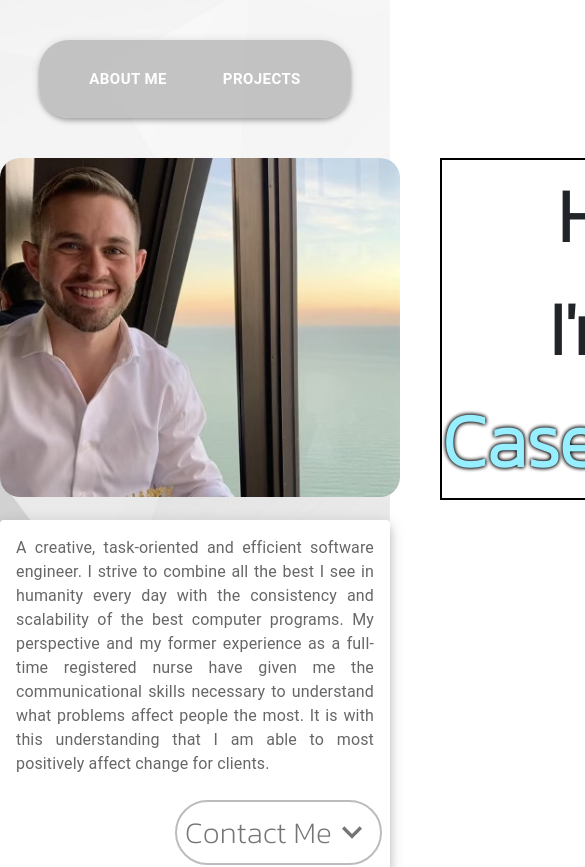
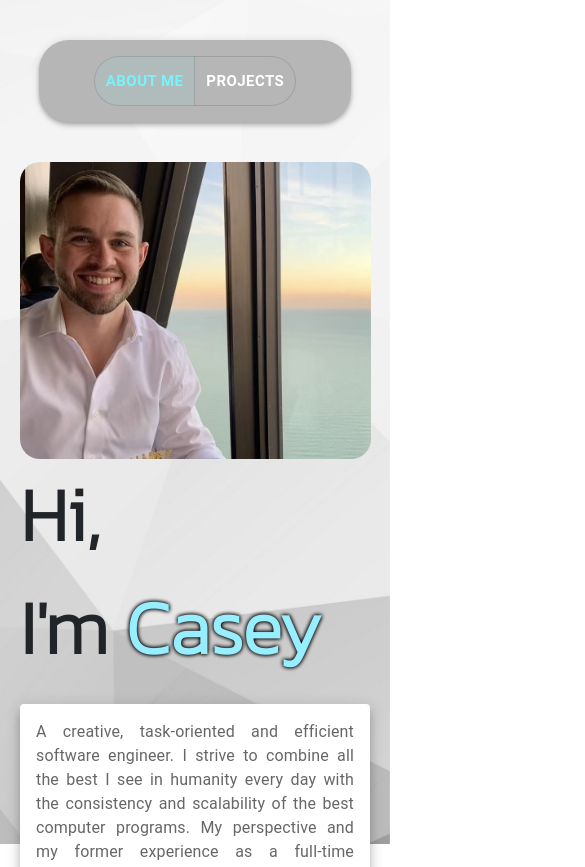
Before and after one commit to cjones1047/my-portfolio, a React (Create React App) app: page / in a window 390 px wide. Shown: the top 867 px of the page, 585 px wide, since content can reach past the window. Built offline with nearby package versions, Linux system fonts and the light colour scheme.

Commit message:
Picture and greeting reformatted, barand statement adjusted, Appbar adjusted to correctly highlight viewed component

```diff
--- a/src/components/Home.css
+++ b/src/components/Home.css
@@ -1,9 +1,8 @@
 .brand-statement-container {
     margin: 0 auto;
     display: flex;
-    width: 100%;
+    justify-content: center;
     max-width: 800px;
-    font-weight: 600;
 }
 
 img {
@@ -11,6 +10,6 @@ img {
 }
 
 @keyframes fade-in {
-    0% { opacity: 0 }
+    0% { opacity: 0; transform: translateX(100%); overflow-x: hidden; }
     100% { opacity: 1 }
 }
--- a/src/components/Home.js
+++ b/src/components/Home.js
@@ -34,6 +34,13 @@ const Home = () => {
 	// console.log('props in home', props)
 
 	const [expanded, setExpanded] = useState(false);
+	const [viewportWidth, setViewportWidth] = useState(window.innerWidth)
+
+	const resizeWindow = () => {
+		setViewportWidth(window.innerWidth)
+	}
+
+	window.onresize = resizeWindow
 
 	const handleExpandClick = () => {
         setExpanded(!expanded)
@@ -42,23 +49,40 @@ const Home = () => {
 	return (
 		<>
 			<div className="brand-statement-container">
-				<div>
+
 					<img
 						src={Pic1}
 						alt="Pic1"
-						width={400}
+						width={viewportWidth < 450 ? '90%' : 400}
 						height={'auto'}
-						style={{borderRadius: '20px'}}
+						style={{borderRadius: '20px', zIndex: 1}}
 					/>
-				</div>
-				<div
-					style={{ fontSize:'75px', textAlign: 'right', margin: 'auto 0px 0px auto', marginLeft: '40px', border: '2px solid black', justifyContent: 'right', alignItems: 'middle'}}
-				>
-					Hi,<br/> I'm <span style={{color: 'rgba(151, 238, 255, 1)', textShadow: '0.25px 0.25px 4px black, -0.25px -0.25px 4px black'}}>Casey</span>
-				</div>
+
+				{ viewportWidth > 800
+					?
+						<div
+							style={{ fontSize: '75px', fontWeight: 600, textAlign: 'right', margin: 'auto 0px 0px auto', justifyContent: 'right', alignItems: 'middle', zIndex: 2 }}
+						>
+							Hi,<br /> I'm <span style={{ color: 'rgba(151, 238, 255, 1)', textShadow: '0.25px 0.25px 4px black, -0.25px -0.25px 4px black' }}>Casey</span>
+						</div>
+					:
+						null
+				}
+
 			</div>
 
-			<Card sx={{ margin: '20px auto', maxWidth: 800 }} raised={true}>
+			{ viewportWidth <= 800
+				?
+					<div
+						style={{ fontSize: '75px', fontWeight: 600, textAlign: 'left', margin: '0px 20px', justifyContent: 'right', alignItems: 'middle', zIndex: 1 }}
+					>
+						Hi,<br /> I'm <span style={{ color: 'rgba(151, 238, 255, 1)', textShadow: '0.25px 0.25px 4px black, -0.25px -0.25px 4px black' }}>Casey</span>
+					</div>
+				:
+					null
+			}
+
+			<Card sx={{ margin: viewportWidth > 800 ? '20px auto' : '20px 20px', maxWidth: 800 }} raised={true}>
                 {/* <CardHeader
                     title={courseDetails.name}
                     style={{backgroundColor: 'rgba(233, 233, 233, 0.8)'}}
--- a/src/components/shared/Header.css
+++ b/src/components/shared/Header.css
@@ -4,8 +4,8 @@
     font-weight: bold;
 }
 
-.appbarButton:hover {
+/* .appbarButton:hover {
     color: rgba(151, 238, 255, 1);
     text-decoration: none;
     font-weight: bold;
-}
+} */
--- a/src/components/shared/Header.js
+++ b/src/components/shared/Header.js
@@ -9,6 +9,9 @@ import * as React from 'react';
 import AppBar from '@mui/material/AppBar';
 import Box from '@mui/material/Box';
 import Toolbar from '@mui/material/Toolbar';
+import ToggleButton from '@mui/material/ToggleButton';
+import ToggleButtonGroup from '@mui/material/ToggleButtonGroup';
+import { createTheme, ThemeProvider } from '@mui/material/styles';
 import IconButton from '@mui/material/IconButton';
 import Typography from '@mui/material/Typography';
 import Menu from '@mui/material/Menu';
@@ -25,134 +28,69 @@ let pages = [
 	{ str: 'Projects', link: 'my-projects'}
 ]
 
+const theme = createTheme({
+	palette: {
+	  primary: {
+		main: 'rgba(117, 244, 252, 1)',
+	  },
+	  secondary: {
+		main: '#11cb5f',
+	  },
+	},
+  });
+
 const Header = () => {
-	const [anchorElNav, setAnchorElNav] = React.useState(null);
+
+	const [selection, setSelection] = React.useState(
+		window.localStorage.getItem('selected')
+			?
+				window.localStorage.getItem('selected')
+			:
+				'About Me'
+	);
+
+	const handleChange = (event, newSelection) => {
+		setSelection(newSelection);
+		window.localStorage.setItem('selected', newSelection)
+	};
 
 	let navigate = useNavigate()
 
-	const handleOpenNavMenu = (event) => {
-		setAnchorElNav(event.currentTarget);
-	};
-
-	const handleCloseNavMenu = () => {
-		setAnchorElNav(null);
-	};
-
 	return (
-		<AppBar position="static" style={{backgroundColor: 'rgba(182, 182, 182, 0.8)', width: '80%', margin: '40px auto', borderRadius: '30px'}}>
+		<AppBar position="static" style={{backgroundColor: 'rgba(182, 182, 182, 1)', width: '80%', margin: '40px auto', borderRadius: '30px'}}>
 			<Container maxWidth="">
 				<Toolbar disableGutters>
-					{/* <SportsGolfIcon sx={{ display: { xs: 'none', md: 'flex' }, mr: 1 }} />
-					<Typography
-						variant="h6"
-						noWrap
-						component="h6"
-						sx={{
-							mr: 2,
-							display: { xs: 'none', md: 'flex' },
-							fontFamily: '',
-							fontWeight: 700,
-							letterSpacing: '.3rem',
-							color: 'inherit',
-							textDecoration: 'none',
-						}}
+					<Box
+						// sx={{ display: { xs: 'flex', md: 'flex' }, m: 1 }}
+						style={{display: 'flex', justifyContent: 'center', width: '100%'}}
 					>
-						CADDYSTACK
-					</Typography> */}
-
-					{/* <Box sx={{ flexGrow: 1, display: { xs: 'flex', md: 'none' } }}>
-						<IconButton
-							size="large"
-							aria-label="account of current user"
-							aria-controls="menu-appbar"
-							aria-haspopup="true"
-							onClick={handleOpenNavMenu}
-							color="inherit"
-						>
-							<MenuIcon />
-						</IconButton>
-						<Menu
-							id="menu-appbar"
-							anchorEl={anchorElNav}
-							anchorOrigin={{
-								vertical: 'bottom',
-								horizontal: 'left',
-							}}
-							keepMounted
-							transformOrigin={{
-								vertical: 'top',
-								horizontal: 'left',
-							}}
-							open={Boolean(anchorElNav)}
-							onClose={handleCloseNavMenu}
-							sx={{
-								display: { xs: 'block', md: 'none' },
-							}}
+						<ThemeProvider theme={theme}>
+							<ToggleButtonGroup
+								color='primary'
+								value={selection}
+								exclusive
+								onChange={handleChange}
+								aria-label="Selection"
 							>
 								{pages.map((page, i) => {
 									const pageStr = page.str
 									const pageLink = page.link
 									return (
-									<MenuItem
+										<ToggleButton
 											key={i}
-										onClick={() => {
-											handleCloseNavMenu()
-											navigate(`/${pageLink}`, {replace: false})
-										}}
-										divider={i > (pages.length) - 2 ? false : true}
-										style={{width: '70vw', maxWidth: '300px'}}
-										>
-											<Typography
-												textAlign="center"
-												// style={profileLinkStyle}
-											>
-												{pageStr}
-											</Typography>
-									</MenuItem>
-								)
-							})}
-						</Menu>
-					</Box> */}
-
-					{/* <SportsGolfIcon sx={{ display: { xs: 'flex', md: 'none' }, mr: 1 }} />
-					<Typography
-						variant="h5"
-						noWrap
-						component="h5"
-						sx={{
-							mr: 2,
-							display: { xs: 'flex', md: 'none' },
-							flexGrow: 1,
-							fontFamily: '',
-							fontWeight: 700,
-							letterSpacing: '.3rem',
-							color: 'inherit',
-							textDecoration: 'none',
-						}}
-					>
-						CADDYSTACK
-					</Typography> */}
-					<Box
-						// sx={{ display: { xs: 'flex', md: 'flex' }, m: 1 }}
-						style={{display: 'flex', justifyContent: 'center', width: '100%'}}
-					>
-						{pages.map((page, i) => {
-							const pageStr = page.str
-							const pageLink = page.link
-							return (
-								<Button
-									key={i}
+											value={pageStr}
 											className="appbarButton"
 											onClick={() => {
 												navigate(`/${pageLink}`, {replace: false})
 											}}
-
-									sx={{ my: 2, color: 'white', display: 'block', fontWeight: 'bold', fontSize: '15px', borderRadius: '30px', margin: '20px' }}
+											sx={{ my: 2, color: 'white', display: 'block', fontWeight: 'bold', fontSize: '15px', borderRadius: '30px'}}
 										>
 											{pageStr}
-								</Button>
+										</ToggleButton>
 									)
 								})}
+							</ToggleButtonGroup>
+						</ThemeProvider>
 					</Box>
 				</Toolbar>
 			</Container>
```
Lines whose indentation alone changed are shown as unchanged.
